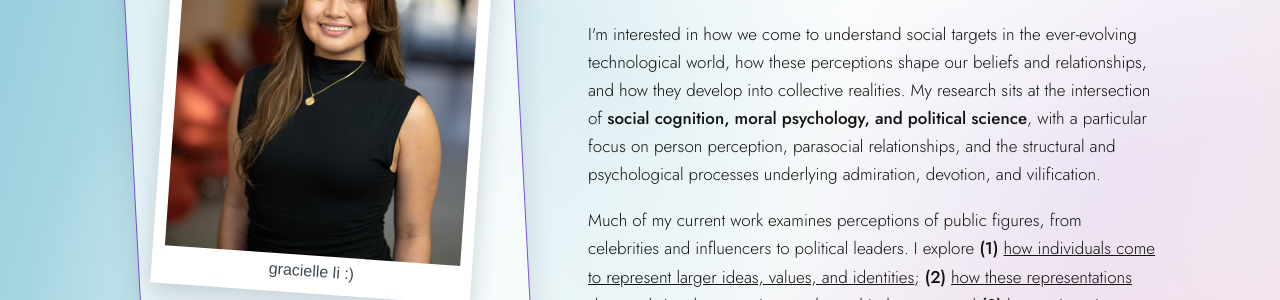
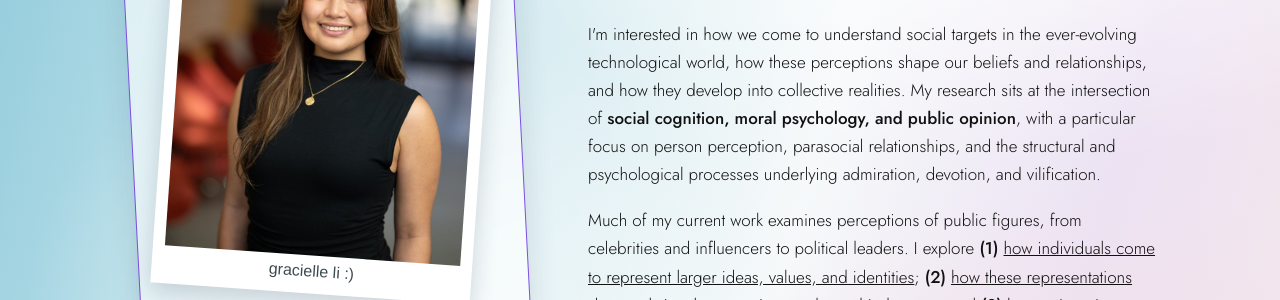
Before and after one commit to gracielleli/gracielleli.github.io, a Jekyll site: the page built from about.html, in a window 1280 px wide. Shown: the part 326-626 px from the top of the page. Built offline with Jekyll 4.4.1, drawn with Linux system fonts in a browser that asks for light colours; some web fonts are replaced.

Commit message:
Update about.html

```diff
--- a/about.html
+++ b/about.html
@@ -32,7 +32,7 @@ nav: about
 
     <p>Hi! I'm Gracielle, a <strong><a href="http://jdp.princeton.edu/" target="_blank" rel="noopener">Joint Ph.D. Candidate in Psychology and Social Policy</a></strong>, at <strong><a href="https://www.princeton.edu" target="_blank" rel="noopener">Princeton University</strong></a>, where I work with Dr. Alin Coman in the <strong><a href="https://www.comanlab.com/" target="_blank" rel="noopener">Cognition in Collectives Lab</a>.</strong></p>
     <p>I'm interested in how we come to understand social targets in the ever-evolving technological world, how these perceptions shape our beliefs and relationships, and how they develop into collective realities.
-      My research sits at the intersection of <strong>social cognition, moral psychology, and political science</strong>, with a particular focus on person perception, parasocial relationships, and the structural and psychological processes underlying admiration, devotion, and vilification.</p>
+      My research sits at the intersection of <strong>social cognition, moral psychology, and public opinion</strong>, with a particular focus on person perception, parasocial relationships, and the structural and psychological processes underlying admiration, devotion, and vilification.</p>
     <p>Much of my current work examines perceptions of public figures, from celebrities and influencers to political leaders.
       I explore <strong>(1)</strong> <u>how individuals come to represent larger ideas, values, and identities</u>; <strong>(2)</strong> <u>how these representations shape relational expectations and moral judgments</u>; and <strong>(3)</strong> <u>how epistemic trust and beliefs change when expectations are violated</u>. Across these lines of inquiry, I investigate how individual perceptions and collective dynamics shape one another, contributing to phenomena such as political polarization, misinformation, and social influence.</p>    <p>Central to my approach to research is a commitment to bridging academia and public policy, ensuring that the knowledge we produce can inform meaningful change beyond academia. Through fellowships with <a href="https://www.newamerica.org/" target="_blank" rel="noopener"><strong>New America</strong></a> and <a href="https://www.ideas42.org/" target="_blank" rel="noopener"><strong>ideas42</strong></a>, I've explored how social and behavioral science can inform policy, improve decision-making, and address pressing social challenges.</p>
     <p>Before Princeton, I graduated from <a href="https://www.berkeley.edu" target="_blank" rel="noopener"><strong>UC Berkeley</strong></a>, where I studied Psychology, Political Science, and Legal Studies, with a minor in Human Rights.
```
